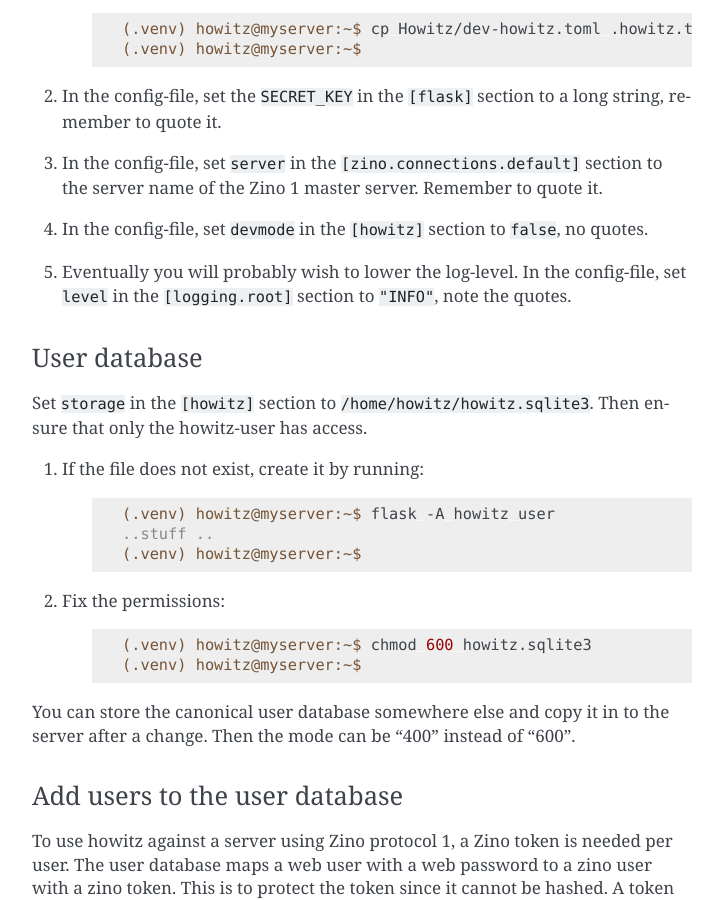
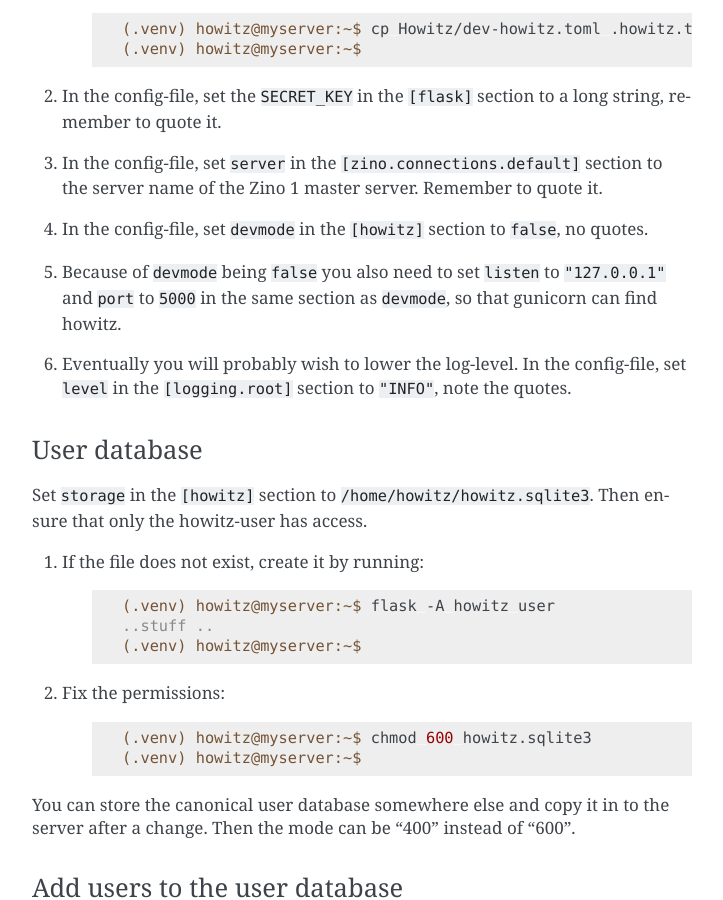
Before and after one commit to Uninett/Howitz, a Sphinx documentation site: the page built from docs/source/install-on-debian.rst, in a window 1280 px wide and 900 px high, scrolled down 2879 px. Shown: the whole window, without its empty margins (388-1111 px from the left). Built offline with Sphinx 7.4.7, drawn with Linux system fonts in a browser that asks for light colours.

Commit message:
Document how to troubleshoot in (debian) production
… or other system with systemd.

```diff
--- a/docs/source/install-on-debian.rst
+++ b/docs/source/install-on-debian.rst
@@ -166,6 +166,9 @@
    it.
 #. In the config-file, set ``devmode`` in the ``[howitz]`` section to
    ``false``, no quotes.
+#. Because of ``devmode`` being ``false`` you also need to set ``listen`` to
+   ``"127.0.0.1"`` and ``port`` to ``5000`` in the same section as ``devmode``,
+   so that gunicorn can find howitz.
 #. Eventually you will probably wish to lower the log-level. In the
    config-file, set ``level`` in the ``[logging.root]`` section to ``"INFO"``,
    note the quotes.
```
Also changed, not shown: docs/source/troubleshooting-on-debian.rst (added, +24 -0 lines).
